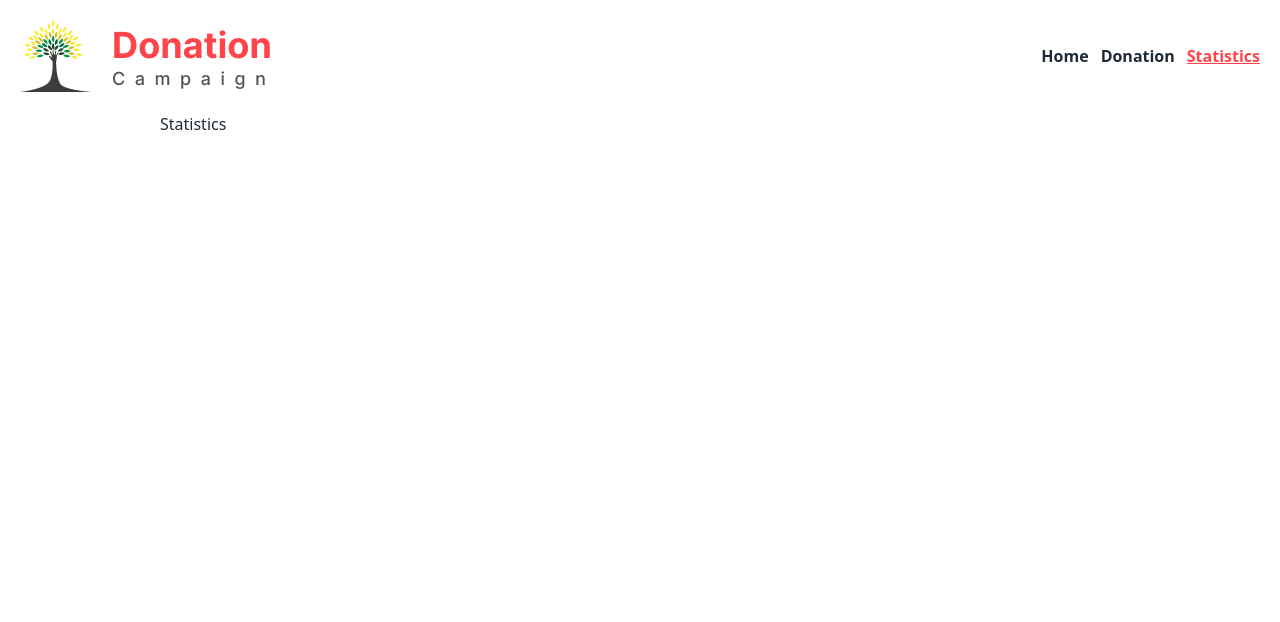
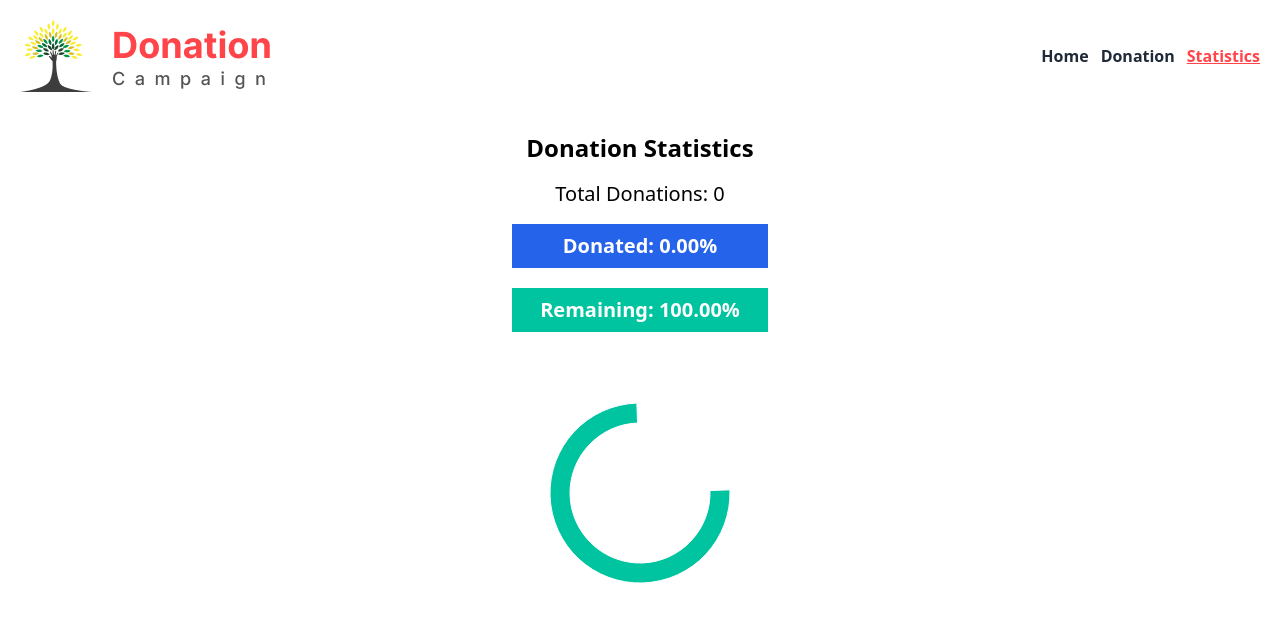
Before and after one commit to devmashum/donation-campaign, a React (Vite) app: page /statistics in a window 1280 px wide. Shown: the top 622 px of the page. Built offline with nearby package versions, Linux system fonts and the light colour scheme.

Commit message:
all functionality has been finished

```diff
--- a/package.json
+++ b/package.json
@@ -13,6 +13,7 @@
     "react": "^18.2.0",
     "react-dom": "^18.2.0",
     "react-router-dom": "^6.16.0",
+    "recharts": "^2.8.0",
     "sweetalert": "^2.1.2"
   },
   "devDependencies": {
--- a/src/DonateDetails/Card.jsx
+++ b/src/DonateDetails/Card.jsx
@@ -31,17 +31,17 @@ const Card = ({ donation }) => {
             <div className='rounded-2xl'>
 
                 <div className='flex justify-center  '>
-                    <div className=''><img className=' rounded-l-xl mb-2 ' src={picture} alt="" /></div>
+                    <div><img className='rounded-l-xl h-40  ' src={picture} alt="" /></div>
 
-                    <div style={cardStyle} className='w-80% rounded-r-xl mb-2 '>
+                    <div style={cardStyle} className='rounded-r-xl  '>
 
-                        <button className=' text-lg ml-2 rounded p-1 mt-5' style={buttonBg} >{category_name}
+                        <button className=' text-sm ml-2 rounded p-1 mt-5' style={buttonBg} >{category_name}
                         </button>
 
                         <h3 className=' text-xl  ml-2'   >{title}</h3>
 
-                        <h3 className=' text-lg ml-2 ' style={titleColor}>${price}</h3>
-                        <button style={buttonBg} className=' text-bse ml-2 text-white rounded p-1'> View Details</button>
+                        <h3 className=' text-base ml-2 ' style={titleColor}>${price}</h3>
+                        <button style={buttonBg} className=' ml-2 text-white rounded p-1'> View Details</button>
 
                     </div>
                 </div>
--- a/src/DonateDetails/DonateDetails.jsx
+++ b/src/DonateDetails/DonateDetails.jsx
@@ -5,49 +5,25 @@ import swal from "sweetalert";
 
 const DonateDetails = () => {
     const categories = useLoaderData();
-    const [category, setCategory] = useState(null); // Initialize category with null
+    const [category, setCategory] = useState(null);
     const { id } = useParams();
 
     useEffect(() => {
-        // Use parseInt to convert id to a number, assuming id is a number
+
         const categoryId = parseInt(id);
-
-        // Use optional chaining to safely access properties
         const findCategory = categories?.find((category) => category.id === categoryId);
 
         setCategory(findCategory);
     }, [id, categories]);
 
-    // const handleAddDonation = () => {
-    //     const addedDonationArray = [];
-    //     const donationsItems = JSON.parse(localStorage.getItem('donations'));
 
-    //     if (!donationsItems) {
-    //         addedDonationArray.push(category);
-    //         localStorage.setItem('donations', JSON.stringify(addedDonationArray));
-
-    //         swal("Good job!", "You clicked the button!", "success");
-    //     }
-    //     else {
-    //         const isExist = donationsItems.find((category) => category.id === id);
-
-    //         if (!isExist) {
-    //             addedDonationArray.push(...donationsItems, category);
-
-    //             localStorage.setItem('donations', JSON.stringify(addedDonationArray));
-    //             swal("Good job!", "You clicked the button!", "success");
-    //         } else {
-    //             swal("Good job!", "You clicked the button!", "error");
-    //         }
-
-
-    //     }
-    // };
     const handleAddDonation = () => {
         if (category) {
             const donationsItems = JSON.parse(localStorage.getItem('donations')) || [];
 
+
             const isExist = donationsItems.find((item) => item.id === category.id);
+
 
             if (!isExist) {
                 donationsItems.push(category);
--- a/src/Pages/Statistics.jsx
+++ b/src/Pages/Statistics.jsx
@@ -1,9 +1,54 @@
-import React from 'react';
+
+import React, { useState, useEffect } from "react";
+import { PieChart, Pie, Cell } from "recharts";
 
 const Statistics = () => {
+    const [donations, setDonations] = useState([]);
+
+    useEffect(() => {
+        const donationsData = JSON.parse(localStorage.getItem("donations")) || [];
+        setDonations(donationsData);
+    }, []);
+
+    const percentageDonated = (donations.length / 12) * 100;
+
+    const COLORS = ["#0088FE", "#00C49F", "#FFBB28", "#FF8042"];
+
+    const data = [
+        { name: "Donated", value: percentageDonated },
+        { name: "Remaining", value: 100 - percentageDonated },
+    ];
+
     return (
-        <div className='w-9/12 mx-auto'>
-            Statistics
+        <div className="h-[80vh]  mx-auto ">
+            <h2 className="text-2xl font-bold mb-4 pt-5 text-black text-center">Donation Statistics</h2>
+            <p className="text-xl mb-4 text-black text-center">Total Donations: {donations.length}</p>
+
+            <div className="text-xl font-bold">
+                <div className=" w-[20%] text-center mx-auto bg-blue-600 text-white p-2 ">Donated: {percentageDonated.toFixed(2)}%</div>
+                <div className=" bg-[#00C49F] mt-5 text-white p-2 w-[20%] text-center mx-auto">Remaining: {(100 - percentageDonated).toFixed(2)}%</div>
+            </div>
+            <div className="flex justify-center items-center">
+                <PieChart width={400} height={400}>
+                    <Pie
+                        data={data}
+                        cx="50%"
+                        cy="40%"
+                        innerRadius={70}
+                        outerRadius={90}
+                        fill="#8884d8"
+                        paddingAngle={2}
+                        dataKey="value"
+                        labelLine={false} // Disable label lines
+                        startAngle={90} // Start the chart from the top
+                    >
+                        {data.map((entry, index) => (
+                            <Cell key={`cell-${index}`} fill={COLORS[index]} />
+                        ))}
+                    </Pie>
+                </PieChart>
+
+            </div>
         </div>
     );
 };
```
Also changed, not shown: 1 other file (tests, documents, lock files or other folders).
